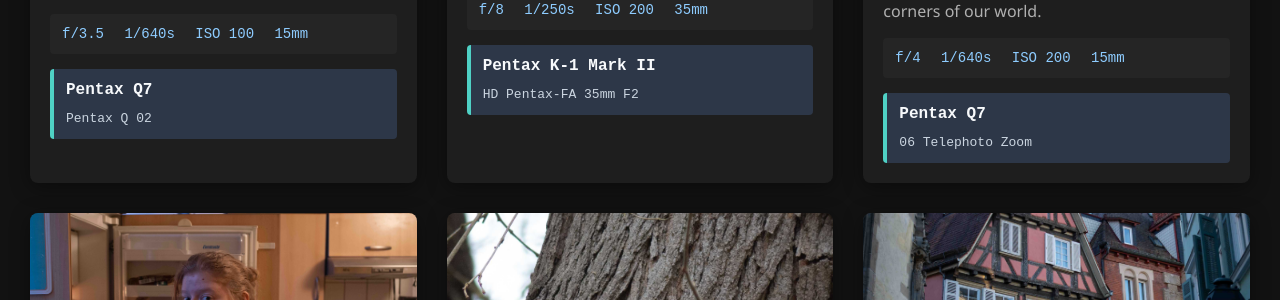
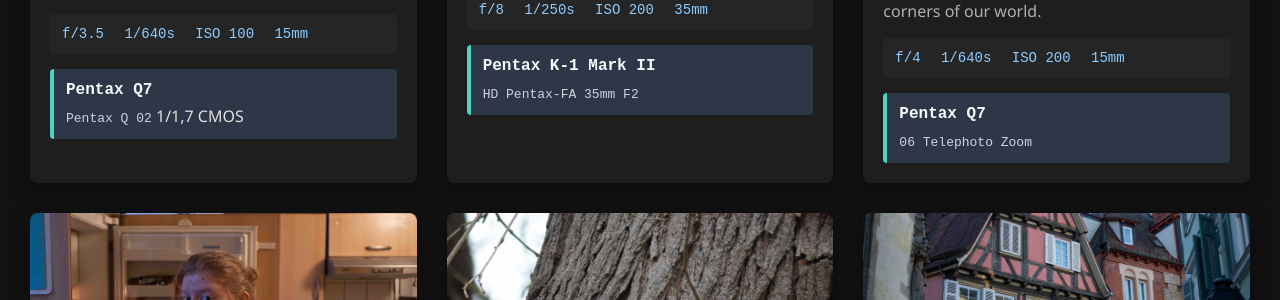
Before and after one commit to Bloodwing1/Bloodwing1.github.io, a Jekyll site: the page built from index.md, in a window 1280 px wide. Shown: the part 484-784 px from the top of the page. Built offline with Jekyll 4.4.1, drawn with Linux system fonts in a browser that asks for light colours.

Commit message:
Update gallery.html
i hope it doesnt explode... added sensor to camera parameters

```diff
--- a/_includes/gallery.html
+++ b/_includes/gallery.html
@@ -17,6 +17,7 @@
         <div class="camera-model">
           <span class="model">{{ image.camera.model }}</span>
           <span class="lens">{{ image.camera.lens }}</span>
+          <span class="sensor">{{ image.camera.sensor }}</span>
         </div>
       </div>
     </div>
```
